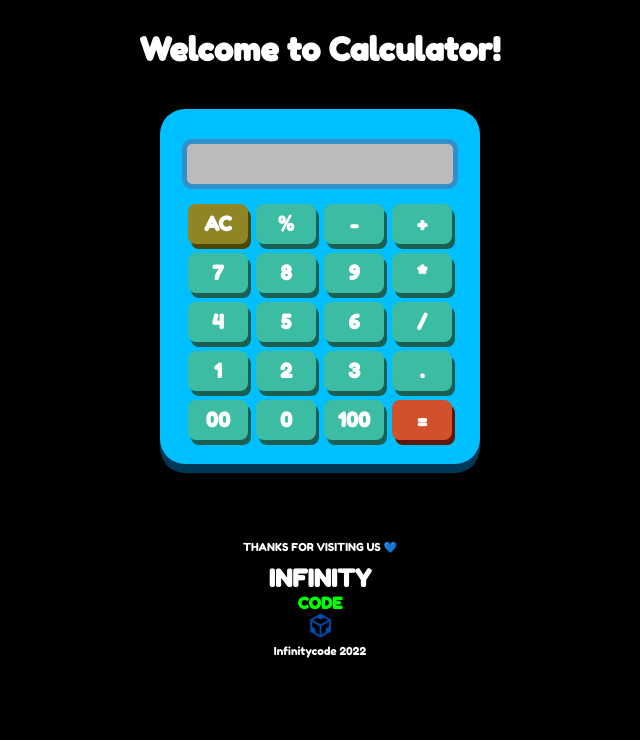
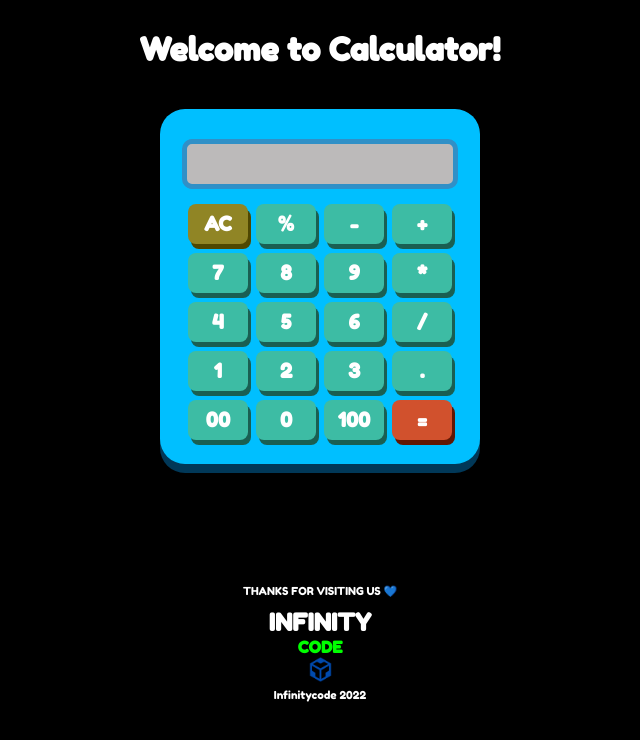
Before and after one commit to hassan-980/calculator, a plain HTML site: page index.html in a window 1280 px wide. Shown: the whole page, without its empty margins (320-960 px from the left). Drawn offline with Linux system fonts and the light colour scheme.

Commit message:
Update calstyle.css

```diff
--- a/CSS/calstyle.css
+++ b/CSS/calstyle.css
@@ -104,7 +104,7 @@ footer p {
 }
 
 #break {
-    height: 16px;
+    height: 60px;
 }
 
 #sec {
```
